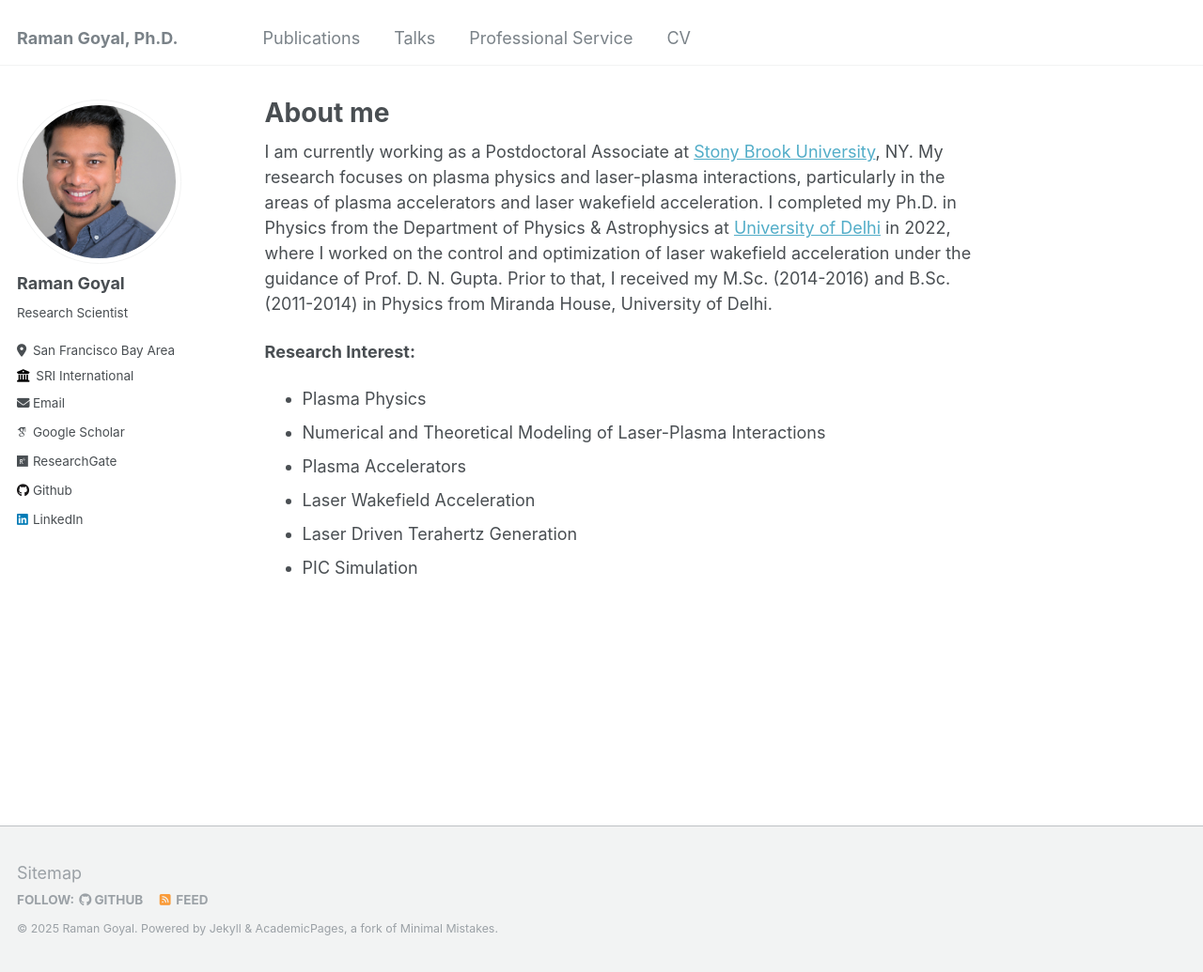
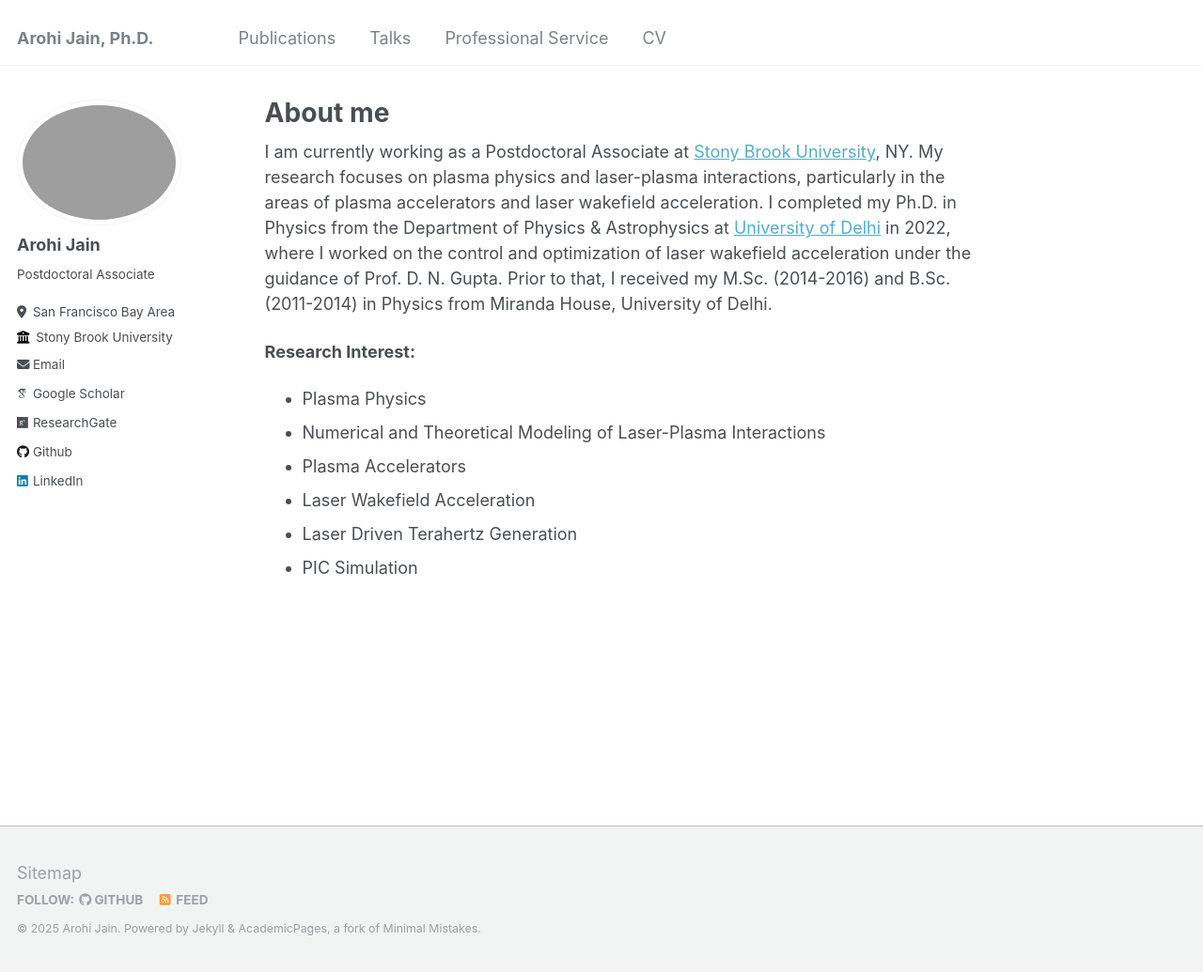
Before and after one commit to ArohiJain/ArohiJain.github.io, a Jekyll site: the page built from _pages/about.md, in a window 1280 px wide and 1035 px high. Shown: the whole window at 94% size. Built offline with Jekyll 4.4.1, drawn with Linux system fonts in a browser that asks for light colours; some web fonts are replaced.

Commit message:
Add files via upload

```diff
--- a/_config.yml
+++ b/_config.yml
@@ -8,43 +8,43 @@
 
 # Basic Site Settings
 locale                   : "en-US"
-title                    : "Raman Goyal, Ph.D."
+title                    : "Arohi Jain, Ph.D."
 title_separator          : "-"
-name                     : &name "Raman Goyal"
-description              : &description "Research Scientist, Palo Alto Research Center (PARC), SRI International"
-url                      : https://ramaniitrgoyal92.github.io # the base hostname & protocol for your site e.g. "https://mmistakes.github.io"
+name                     : &name "Arohi Jain"
+description              : &description "Postdoctoral Associate, Stony Brook University"
+url                      : https://arohijain.github.io # the base hostname & protocol for your site e.g. "https://mmistakes.github.io"
 baseurl                  : "" # the subpath of your site, e.g. "/blog"
-repository               : "ramaniitrgoyal92/ramaniitrgoyal92.github.io"
+repository               : "ArohiJain/ArohiJain.github.io"
 
 # Site Author - The following control what appear as part of the author content on the side bar.
 #               If a field is blank the icon and link will not appear, otherwise it will be shown.
 #               Additional customization can be done by editing /_includes/author-profile.html
 author:
   # Biographic information
-  avatar           : "RamanGoyal5x5.jpg"
-  name             : "Raman Goyal"
+  avatar           : "ArohiJain.jfif"
+  name             : "Arohi Jain"
   pronouns         : # example: "she/her"
-  bio              : "Research Scientist"
+  bio              : "Postdoctoral Associate"
   location         : "San Francisco Bay Area"
-  employer         : "SRI International"
+  employer         : "Stony Brook University"
   uri              : # URL
-  email            : "ramaniitr.goyal92@gmail.com"
+  email            : "arohi.jain@stonybrook.edu"
 
   # Academic websites
   arxiv            : # URL - Update with the correct link to your profile
-  linkedin         : "raman-goyal-279a9781"
-  googlescholar    : "https://scholar.google.com/citations?user=6V2vgCUAAAAJ&hl=en"
+  linkedin         : "arohi-jain9"
+  googlescholar    : "https://scholar.google.com/citations?hl=en&user=rEyQyqgAAAAJ"
   impactstory      : # URL
   # orcid            : "https://orcid.org/0000-0002-8128-3051"
   semantic         : # URL
   pubmed           : # URL
-  researchgate     : "https://www.researchgate.net/profile/Raman-Goyal-2"
+  researchgate     : "https://www.researchgate.net/profile/Arohi_Jain3"
 
   # Repositories and software development
   bitbucket        : # Username - Update with your username on the site
   codepen          : # Username
   dribbble         : # Username
-  github           : "ramaniitrgoyal92"
+  github           : "ArohiJain"
   kaggle           : # Username
   stackoverflow    : # User number or user number and name (i.e., use "1" or "1/jeff-atwood")
 
```
